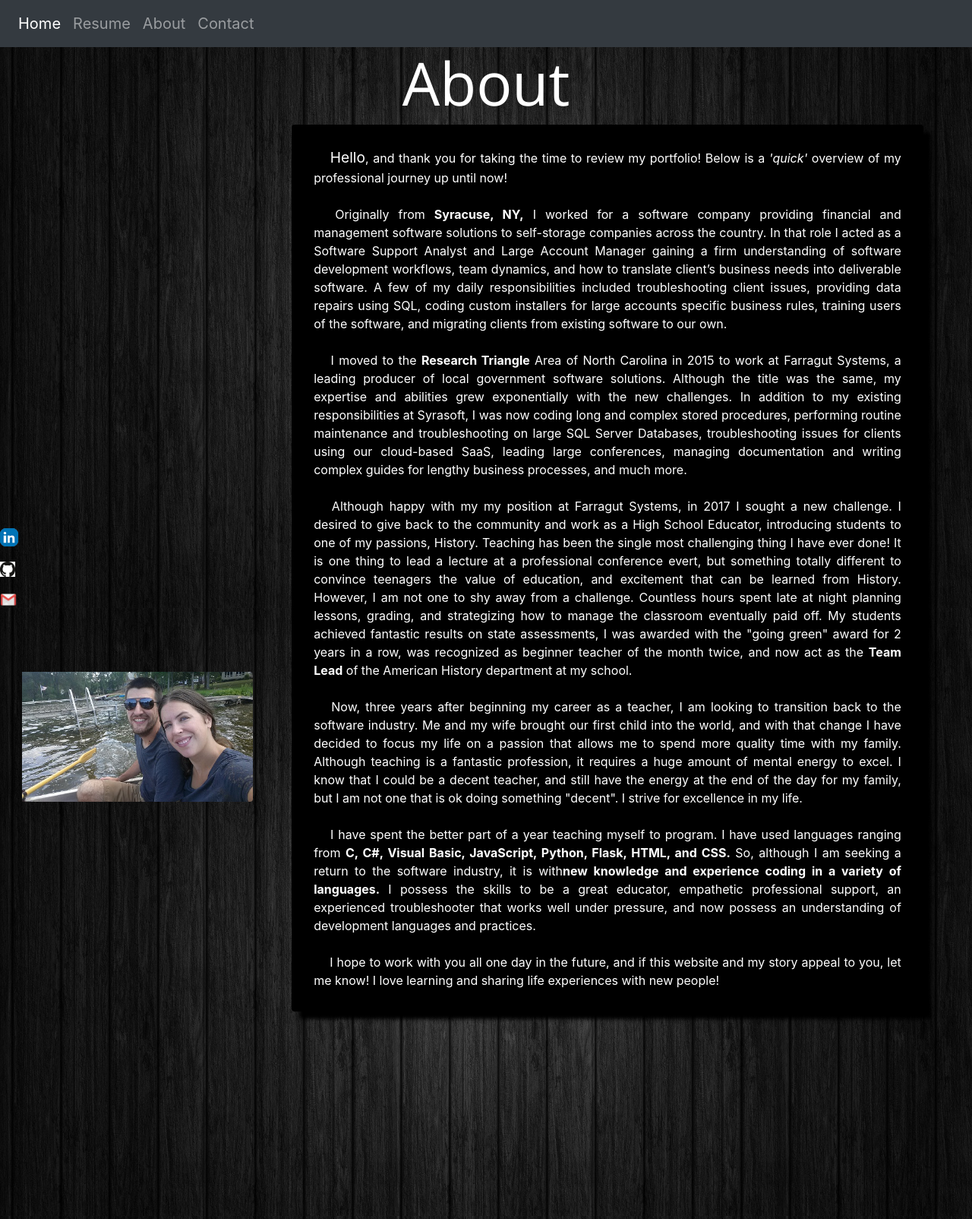
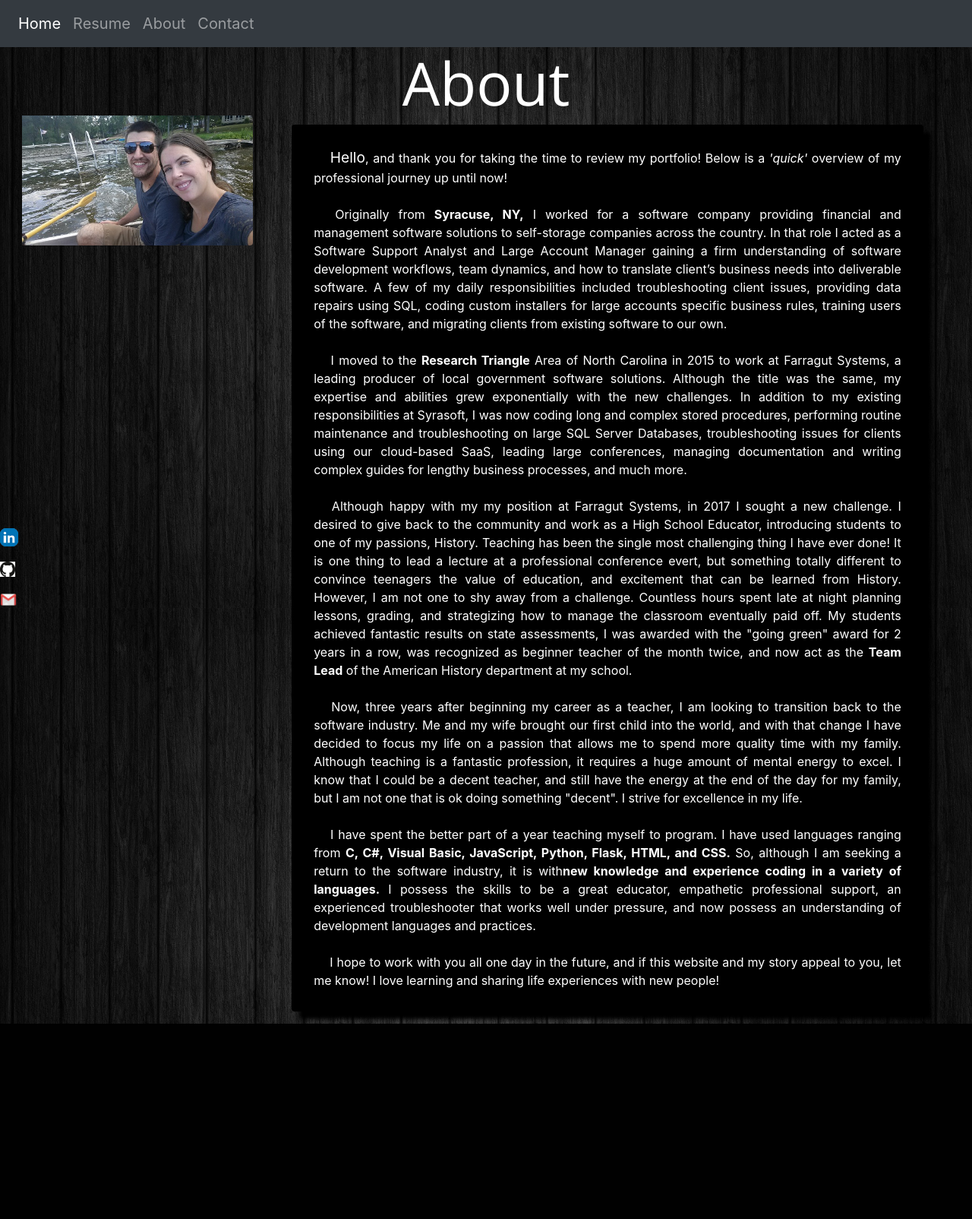
Before and after one commit to kennbp31/BKenny-Website, a Flask app: page /story in a window 1280 px wide. Shown: the whole page at 76% size. After the commit the page ends 1347 px from the top, so only its background shows below. Run offline with Flask 2, Linux system fonts and the light colour scheme; some libraries are stand-ins or nearby versions.

Commit message:
Style Repairs

```diff
--- a/static/styles.css
+++ b/static/styles.css
@@ -115,7 +115,7 @@ img
 
 #photos{
     position:absolute;
-    top:0%;
+    top:19%;
     left:1%;
     width:25vw;
 }
--- a/templates/story.html
+++ b/templates/story.html
@@ -49,11 +49,9 @@
 {% endblock %}
 
 {%  block footer %}
-    <div class=parent>
         <div  id="photos">
             <img onload="imgIntervalTimer()" class="rounded" src="/static/Photos/pic1.jpg" alt="Brendan Photos" style="width: 100%; height: 100%; padding-left:5%;">
         </div>
-    </div>
 {%  endblock %}
 
 {% block javascript %}
```
